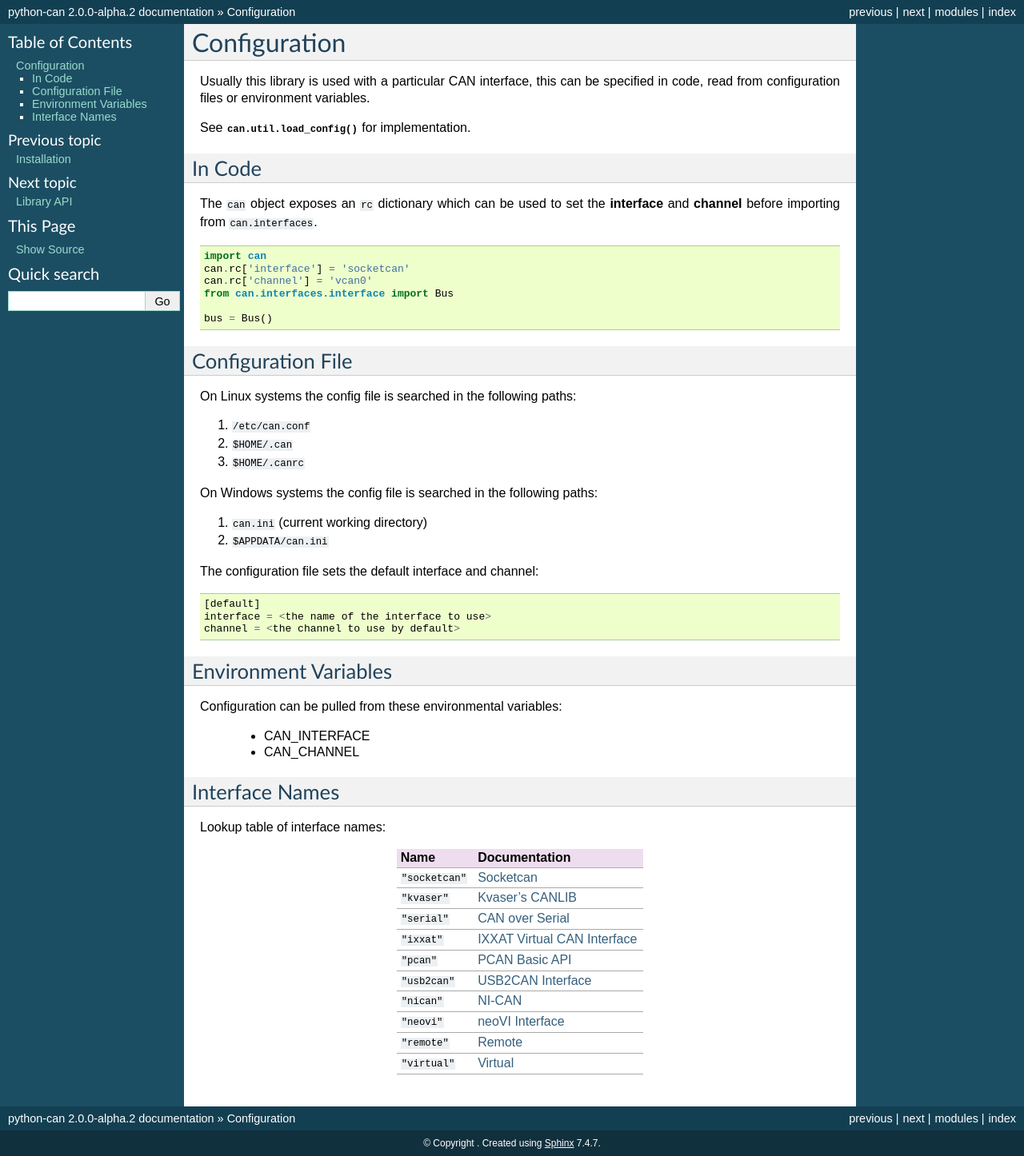
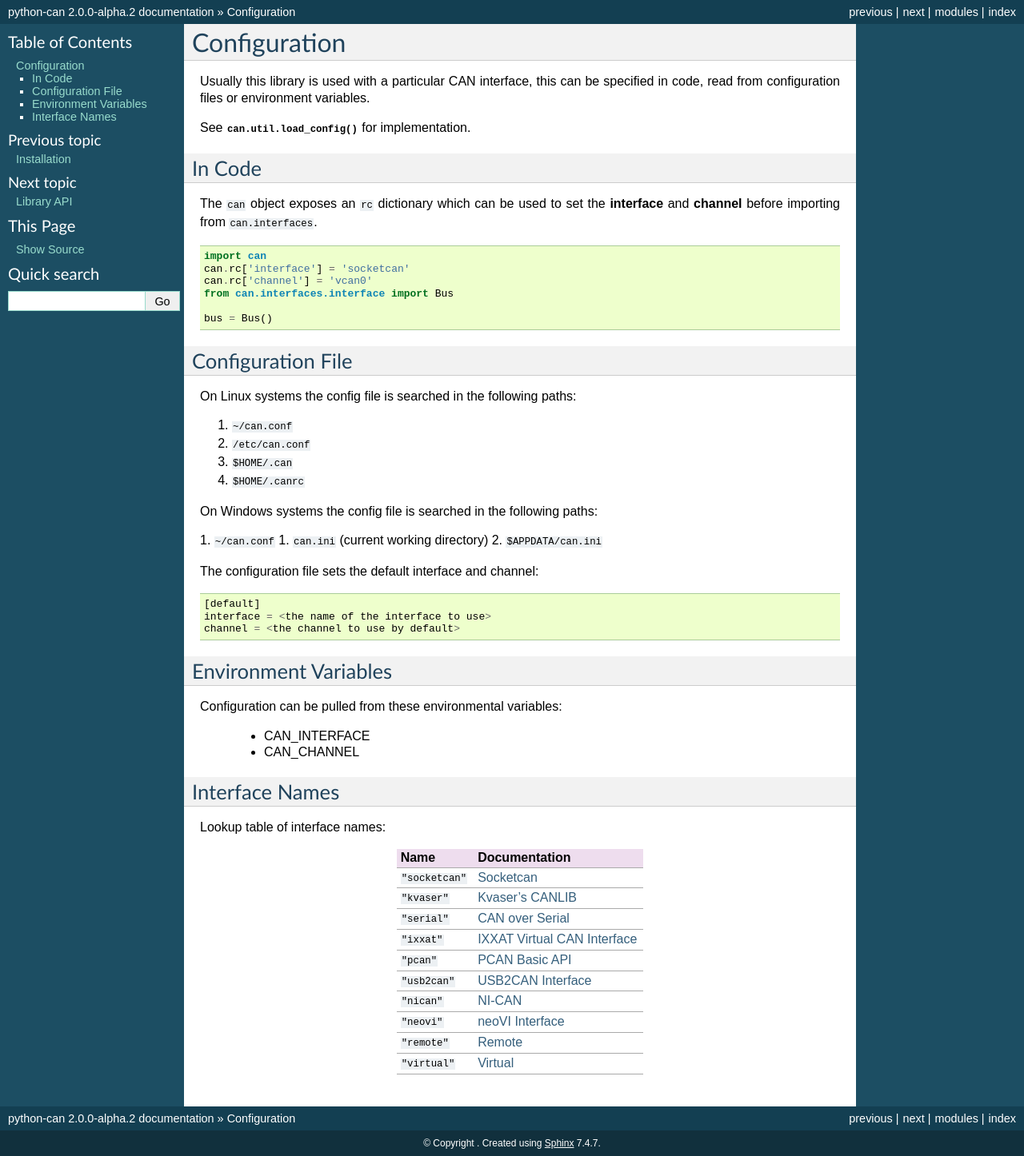
Before and after one commit to hardbyte/python-can, a Sphinx documentation site: the page built from doc/configuration.rst, in a window 1280 px wide. Shown: the whole page at 80% size. Built offline with Sphinx 7.4.7, drawn with Linux system fonts in a browser that asks for light colours.

Commit message:
Update configuration paths in docs
Specifically note that  ~/can.conf is checked on both Windows and Linux platforms.

```diff
--- a/doc/configuration.rst
+++ b/doc/configuration.rst
@@ -28,12 +28,14 @@ Configuration File
 
 On Linux systems the config file is searched in the following paths:
 
-1. ``/etc/can.conf``
-2. ``$HOME/.can``
-3. ``$HOME/.canrc``
+1. ``~/can.conf``
+2. ``/etc/can.conf``
+3. ``$HOME/.can``
+4. ``$HOME/.canrc``
 
 On Windows systems the config file is searched in the following paths:
 
+1. ``~/can.conf``
 1. ``can.ini`` (current working directory)
 2. ``$APPDATA/can.ini``
 
```
